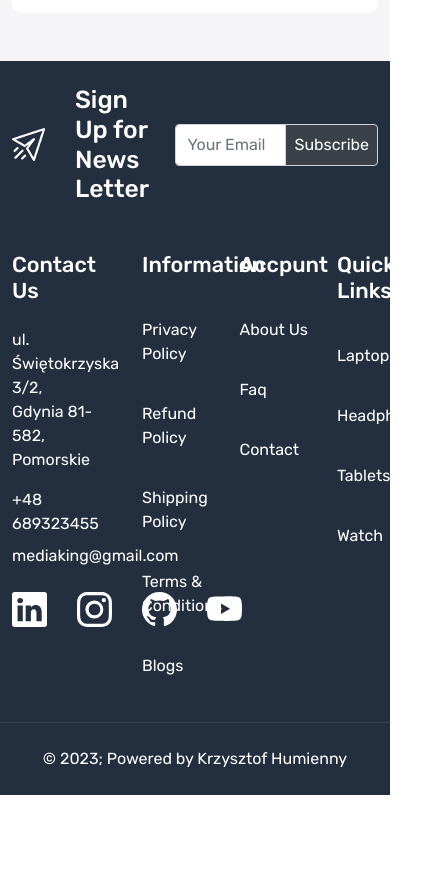
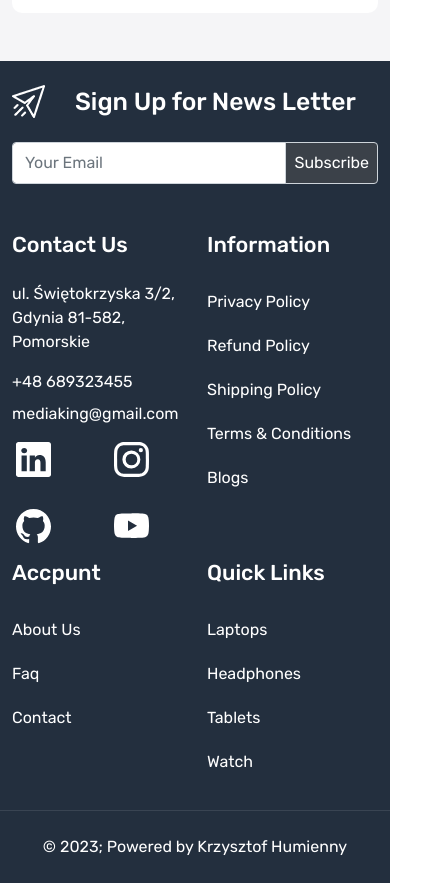
Before and after one commit to KrzysztofHum/Fashionable-shop, a React (Create React App) app in the folder frontend/: page / in a window 390 px wide. Shown: the part 7190-8073 px from the top of the page, 431 px wide, since content can reach past the window. Before the commit the page ends 7985 px from the top, so only its background shows below. Built offline with nearby package versions, Linux system fonts and the light colour scheme.

Commit message:
mobile footer

```diff
--- a/frontend/src/components/Footer.js
+++ b/frontend/src/components/Footer.js
@@ -7,13 +7,13 @@ const Footer = () => {
       <div className="footer py-4">
         <div className="container-xxl">
           <div className="row align-items-center">
-            <div className="col-5">
+            <div className="col-md-5">
               <div className="footer-top-data d-flex gap-30 align-items-center">
                 <img src="images/newsletter.png" alt="newsletter" />
                 <h2 className="mb-0 text-white">Sign Up for News Letter</h2>
               </div>
             </div>
-            <div className="col-7">
+            <div className="col-md-7 pt-4 pt-md-0">
               <div className="input-group">
                 <input
                   type="text"
@@ -33,7 +33,7 @@ const Footer = () => {
       <div className="footer py-4">
         <div className="container-xxl">
           <div className="row">
-            <div className="col-4">
+            <div className="col-6 col-md-4">
               <h4 className="text-white mb-4">Contact Us</h4>
               <div>
                 <address className="text-white fs-6">
@@ -54,69 +54,81 @@ const Footer = () => {
                 >
                   mediaking@gmail.com
                 </a>
-                <div className="social_icons d-flex align-items-center gap-30 mt-4">
-                  <a href="/" className="text-white">
+                <div className="social_icons d-flex align-items-center row">
+                  <a
+                    href="/"
+                    className="text-white col-6 p-3 d-flex justify-content-start align-items-center"
+                  >
                     <BsLinkedin className="fs-4" />
                   </a>
-                  <a href="/" className="text-white">
+                  <a
+                    href="/"
+                    className="text-white col-6 p-3 d-flex justify-content-start align-items-center"
+                  >
                     <BsInstagram className="fs-4" />
                   </a>
-                  <a href="/" className="text-white">
+                  <a
+                    href="/"
+                    className="text-white col-6 p-3 d-flex justify-content-start align-items-center"
+                  >
                     <BsGithub className="fs-4" />
                   </a>
-                  <a href="/" className="text-white">
+                  <a
+                    href="/"
+                    className="text-white col-6 p-3 d-flex justify-content-start align-items-center"
+                  >
                     <BsYoutube className="fs-4" />
                   </a>
                 </div>
               </div>
             </div>
-            <div className="col-3">
+            <div className="col-6 col-md-3">
               <h4 className="text-white mb-4">Information</h4>
               <div className="footer-link d-flex flex-column">
-                <Link className="text-white py-3 mb-1" to="">
+                <Link className="text-white py-2 mb-1" to="">
                   Privacy Policy
                 </Link>
-                <Link className="text-white py-3 mb-1" to="">
+                <Link className="text-white py-2 mb-1" to="">
                   Refund Policy
                 </Link>
-                <Link className="text-white py-3 mb-1" to="">
+                <Link className="text-white py-2 mb-1" to="">
                   Shipping Policy
                 </Link>
-                <Link className="text-white py-3 mb-1" to="">
+                <Link className="text-white py-2 mb-1" to="">
                   Terms & Conditions
                 </Link>
-                <Link className="text-white py-3 mb-1" to="">
+                <Link className="text-white py-2 mb-1" to="">
                   Blogs
                 </Link>
               </div>
             </div>
-            <div className="col-3">
+            <div className="col-6 col-md-3">
               <h4 className="text-white mb-4">Accpunt</h4>
               <div className="footer-link d-flex flex-column">
-                <Link className="text-white py-3 mb-1" to="">
+                <Link className="text-white py-2 mb-1" to="">
                   About Us
                 </Link>
-                <Link className="text-white py-3 mb-1" to="">
+                <Link className="text-white py-2 mb-1" to="">
                   Faq
                 </Link>
-                <Link className="text-white py-3 mb-1" to="">
+                <Link className="text-white py-2 mb-1" to="">
                   Contact
                 </Link>
               </div>
             </div>
-            <div className="col-2">
+            <div className="col-6 col-md-2">
               <h4 className="text-white mb-4">Quick Links</h4>
               <div className="footer-link d-flex flex-column">
-                <Link className="text-white py-3 mb-1" to="">
+                <Link className="text-white py-2 mb-1" to="">
                   Laptops
                 </Link>
-                <Link className="text-white py-3 mb-1" to="">
+                <Link className="text-white py-2 mb-1" to="">
                   Headphones
                 </Link>
-                <Link className="text-white py-3 mb-1" to="">
+                <Link className="text-white py-2 mb-1" to="">
                   Tablets
                 </Link>
-                <Link className="text-white py-3 mb-1" to="">
+                <Link className="text-white py-2 mb-1" to="">
                   Watch
                 </Link>
               </div>
```
